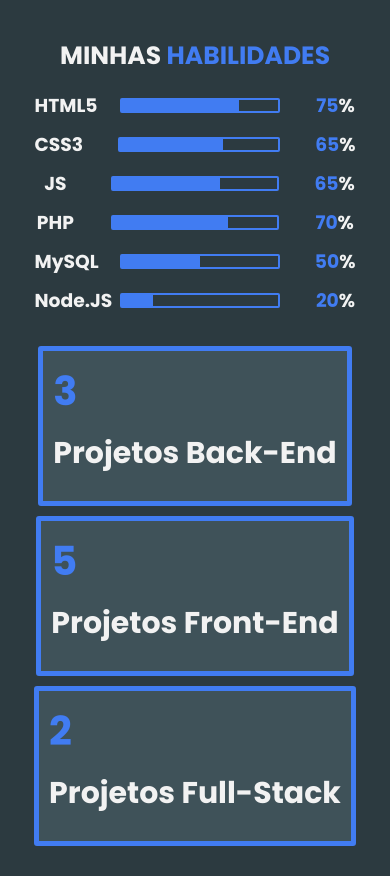
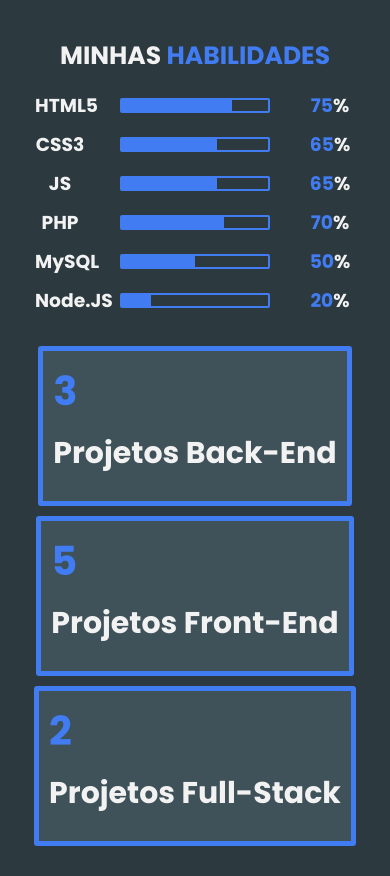
Before and after one commit to FelipeOliveira-Dev/portfolio, a plain HTML site: page index.html in a window 390 px wide. Shown: the part 828-1704 px from the top of the page. Drawn offline with Linux system fonts and the light colour scheme.

Commit message:
Add files via upload

```diff
--- a/src/css/estilo.css
+++ b/src/css/estilo.css
@@ -114,6 +114,7 @@ body{
 .habilidades ul li{
     display: flex;
     align-items: center;
+    justify-content: center;
     margin-top: -20px;
     gap: 20px;
 }
--- a/src/css/responsivo.css
+++ b/src/css/responsivo.css
@@ -52,7 +52,7 @@
         width: 300px;
     }
 
-    .habilidades ul li{
-        justfy-content: center;
+    .percentual-habilidade{
+        width: 150px;
     }
 }
```
